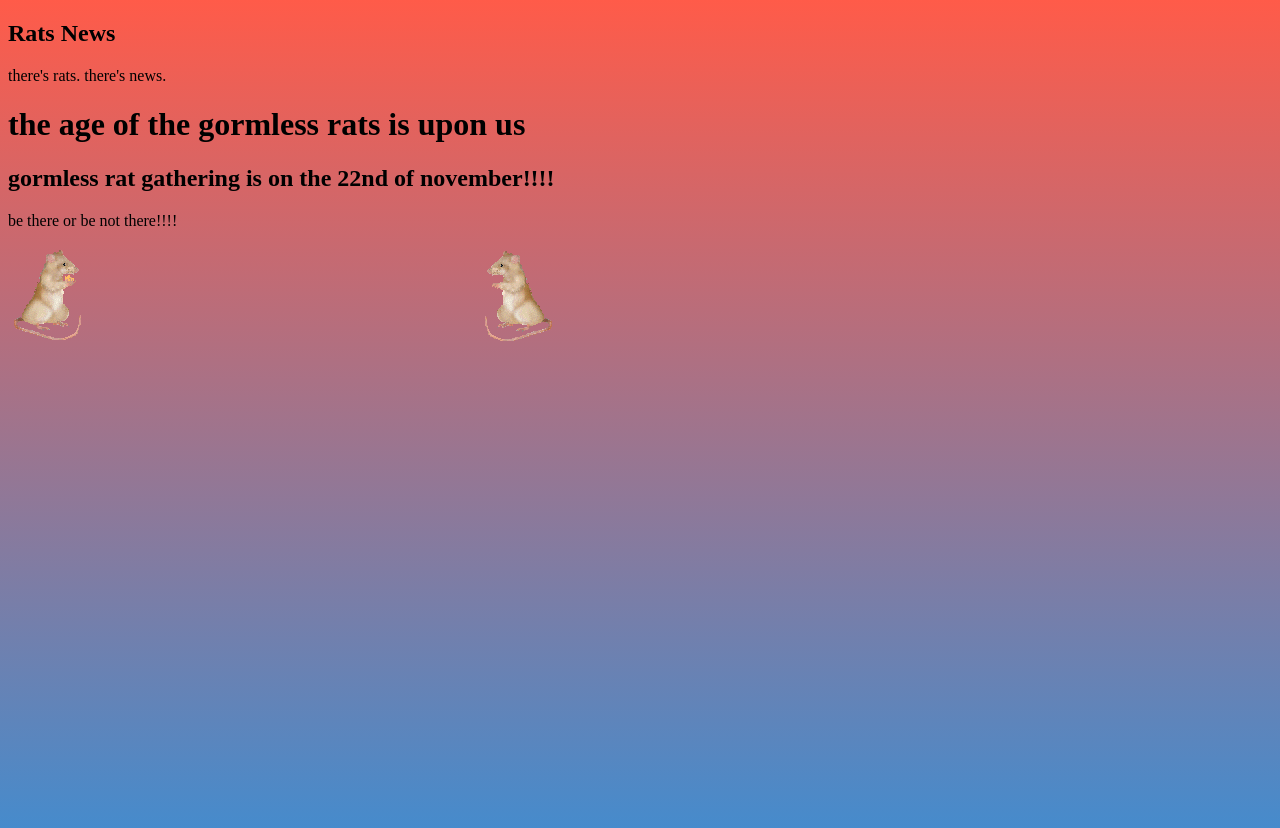
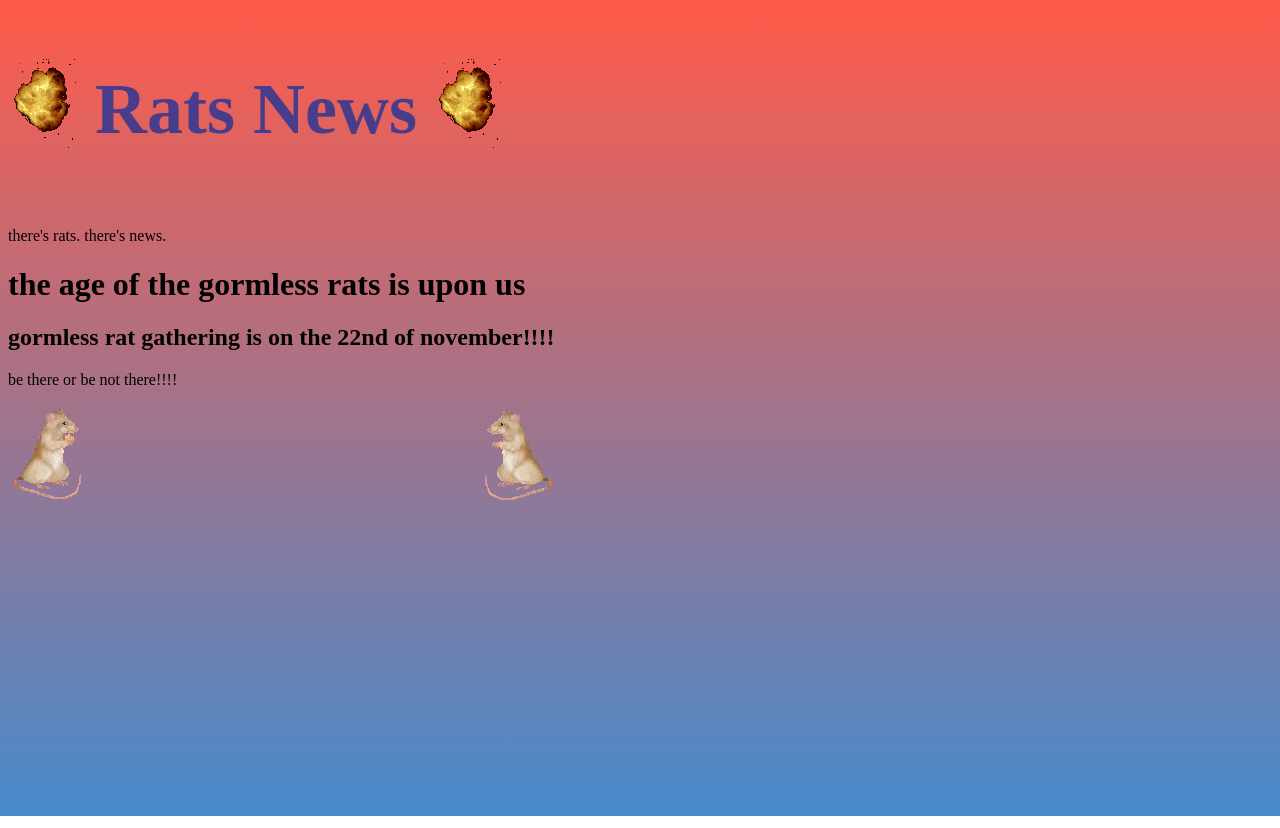
Before and after one commit to piers-dev/rats-news, a plain HTML site: page index.html in a window 1280 px wide. Drawn offline with Linux system fonts and the light colour scheme.

Commit message:
EXPLOSION!

```diff
--- a/index.css
+++ b/index.css
@@ -1,3 +1,12 @@
+.rat-title {
+    display: flex;
+    align-items: center;
+    gap: 1rem;
+    font-weight: 700;
+    font-size: 3rem;
+    color: darkslateblue;
+}
+
 .rat-body {
     height: calc(100svh);
     background: linear-gradient(#ff5b49, #468bcc);
--- a/index.html
+++ b/index.html
@@ -6,7 +6,14 @@
 </head>
 
 <body class="rat-body">
-    <h2>Rats News</h2>
+    <div class="rat-title">
+        <img src="resources/explosion.gif">
+        <h2>
+            Rats News
+        </h2>
+        <img src="resources/explosion.gif">
+    </div>
+
     <p>there's rats. there's news.</p>
 
     <h1>the age of the gormless rats is upon us</h1>
```
Also changed, not shown: resources/explosion.gif (added).
